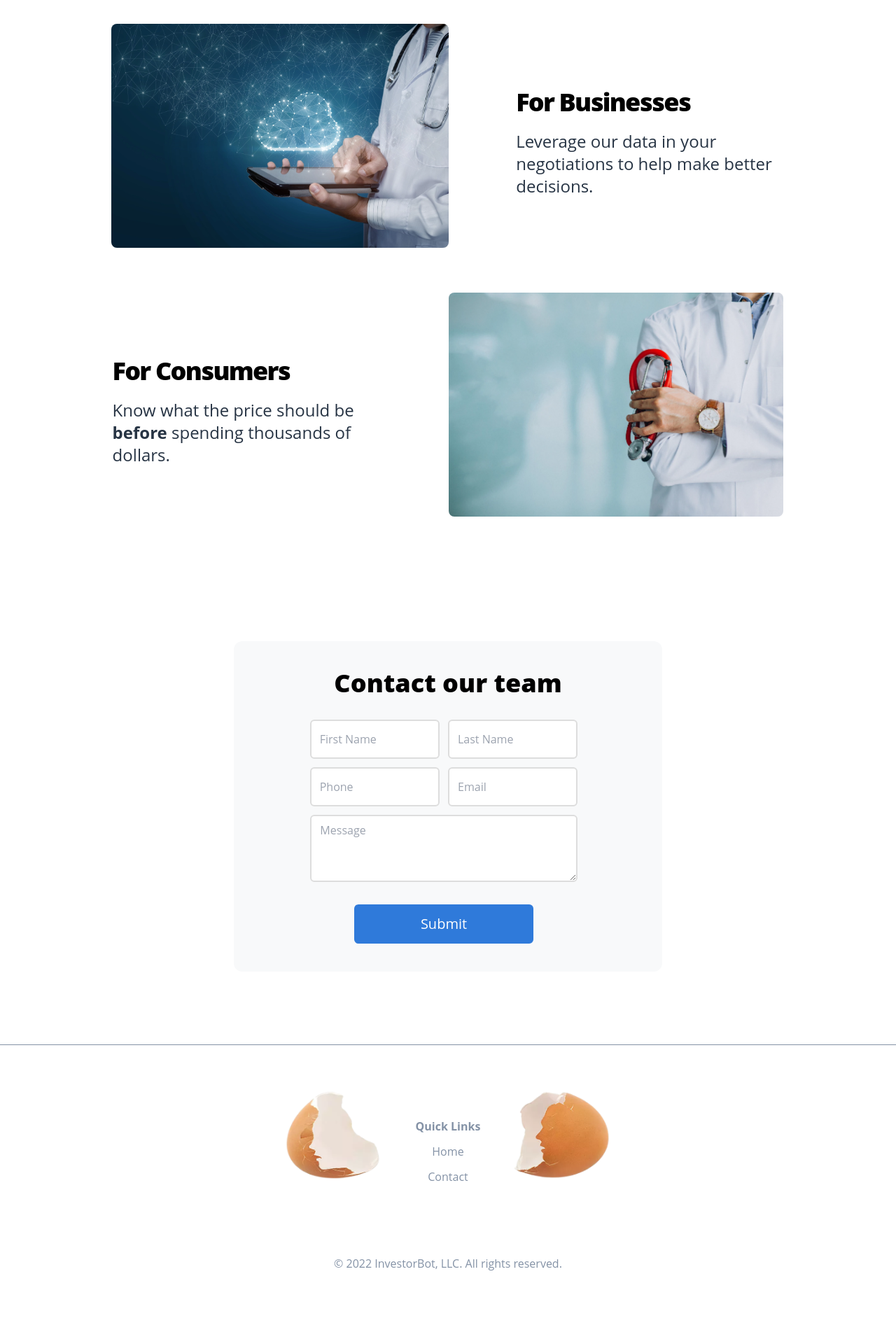
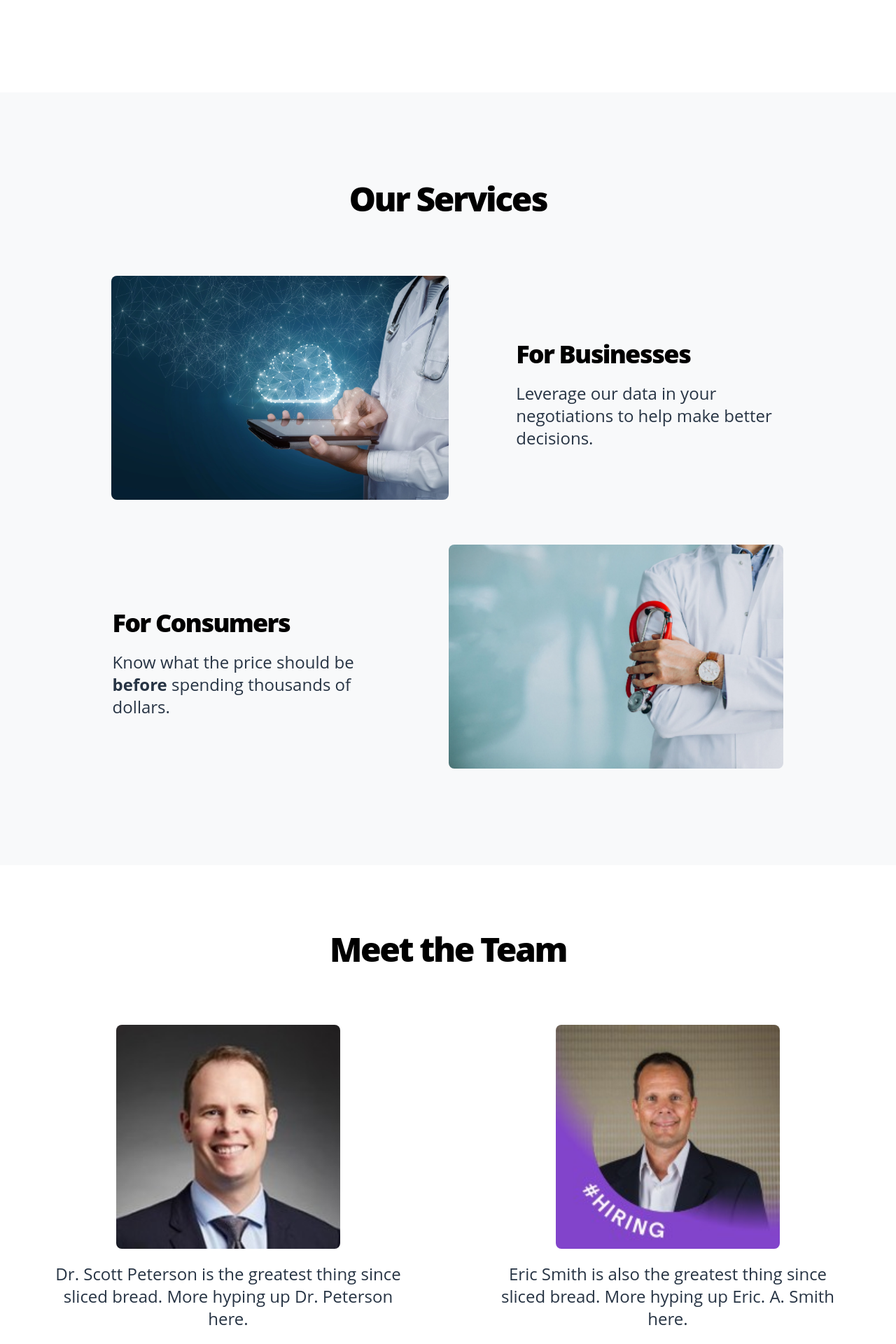
Before and after one commit to tyler16smith/dr-trips, a React (Create React App) app: page / in a window 1280 px wide. Shown: the part 740-2660 px from the top of the page at 70% size. Before the commit the page ends 2565 px from the top, so only its background shows below. Built offline with nearby package versions, Linux system fonts and the light colour scheme; the HTML template or start-up script is replaced by a standard one.

Commit message:
Adds pictures

```diff
--- a/src/App.js
+++ b/src/App.js
@@ -5,6 +5,8 @@ import eggshell_left from './assets/eggshell_left.png';
 import eggshell_right from './assets/eggshell_right.png';
 import healthcare_worker from './assets/healthcare_worker.png';
 import healthcare from './assets/healthcare.png';
+import scott from './assets/scott.jpg';
+import eric from './assets/eric.jpg';
 
 export default function App() {
 
@@ -26,7 +28,17 @@ export default function App() {
   return (
     <div>
 
-      <div id="top" className='lg:flex lg:justify-center bg-light-gray -mt-4'>
+      {/* Nav bar */}
+      <div id="top" className='flex justify-between tracking-wide lg:px-32 py-5 text-2xl'>
+        <a href="#top">Home</a>
+        <div className='flex justify-center gap-10'>
+          <a href="#services">Services</a>
+          <a href="#team">Team</a>
+          <a href="#contact">Contact</a>
+        </div>
+      </div>
+
+      <div className='lg:flex lg:justify-center bg-light-gray'>
         <div className='flex justify-center items-center' style={styles.container}>
           <div>
             <div className='flex justify-center tracking-tight font-landingSans'>
@@ -44,8 +56,10 @@ export default function App() {
         </div>
       </div>
 
-      <div className='mb-32 mx-5'>
-        <div className='lg:flex lg:justify-center lg:items-center lg:gap-24 lg:h-80 mb-16'>
+      <div className='py-32 bg-light-gray' id='services'>
+        <div className='mx-5'>
+          <p className='flex justify-center text-5xl tracking-tighter font-extrabold'>Our Services</p>
+          <div className='mt-24 lg:flex lg:justify-center lg:items-center lg:gap-24 lg:h-80 mb-16'>
             <div className='lg:flex lg:justify-center mb-5'>
               <img src={healthcare} alt="healthcare data" className='h-80 rounded-lg' />
             </div>
@@ -64,13 +78,36 @@ export default function App() {
             </div>
           </div>
         </div>
+      </div>
 
-      <div className='lg:p-5' id="contact">
+      <div className='my-24' id='team'>
+        <p className='flex justify-center text-5xl tracking-tighter font-extrabold'>Meet the Team</p>
+        <div className='lg:flex justify-center gap-32 mt-16 mx-5'>
+          <div>
+            <div className='flex justify-center mt-5'>
+              <img src={scott} alt="scott peterson" className='rounded-lg h-80' />
+            </div>
+            <div className='flex justify-center'>
+              <p className='text-2xl text-dark-gray text-center mt-5' style={{width: '500px'}}>Dr. Scott Peterson is the greatest thing since sliced bread. More hyping up Dr. Peterson here.</p>
+            </div>
+          </div>
+          <div>
+            <div className='flex justify-center mt-5'>
+              <img src={eric} alt="eric smith" className='rounded-lg h-80' />
+            </div>
+            <div className='flex justify-center'>
+              <p className='text-2xl text-dark-gray text-center mt-5' style={{width: '500px'}}>Eric Smith is also the greatest thing since sliced bread. More hyping up Eric. A. Smith here.</p>
+            </div>
+          </div>
+        </div>
+      </div>
+
+      <div className='lg:p-5 mt-16 bg-light-gray' id="contact">
         <div className='flex justify-center lg:mb-16 mx-2'>
           <div className='lg:m-5 px-5 py-5 bg-light-gray lg:w-1/2 rounded-xl'>
-            <form className='text-centerpx-12 py-5' onSubmit={sendEmail}>
-              <p className='flex justify-center text-4xl font-extrabold'>Contact our team</p>
-              <div className='lg:flex lg:justify-center mt-5 mx-2'>
+            <form className='text-center p-5' onSubmit={sendEmail}>
+              <p className='flex justify-center text-5xl font-extrabold tracking-tighter'>Contact us</p>
+              <div className='lg:flex lg:justify-center mt-12 mx-2'>
                 <input placeholder='First Name' type="text" name="first_name" className='h-14 rounded-md border-light-gray-3 border-2 px-3 mt-3 lg:w-1/3 lg:mr-3 md:mr-3' />
                 <input placeholder='Last Name' type="text" name="last_name" className='h-14 rounded-md border-light-gray-3 border-2 px-3 mt-3 lg:w-1/3 lg:mr-3 md:mr-3' />
               </div>
@@ -117,7 +154,7 @@ export default function App() {
           </div>
         </div>
         <div className='flex justify-center mx-5 pb-2 text-gray'>
-          <p>© 2022 InvestorBot, LLC. All rights reserved.</p>
+          <p>© 2022 Eggshell, LLC. All rights reserved.</p>
         </div>
       </div>
 
```
Also changed, not shown: src/assets/eric.jpg (added), src/assets/scott.jpg (added). Lines whose indentation alone changed are shown as unchanged.
